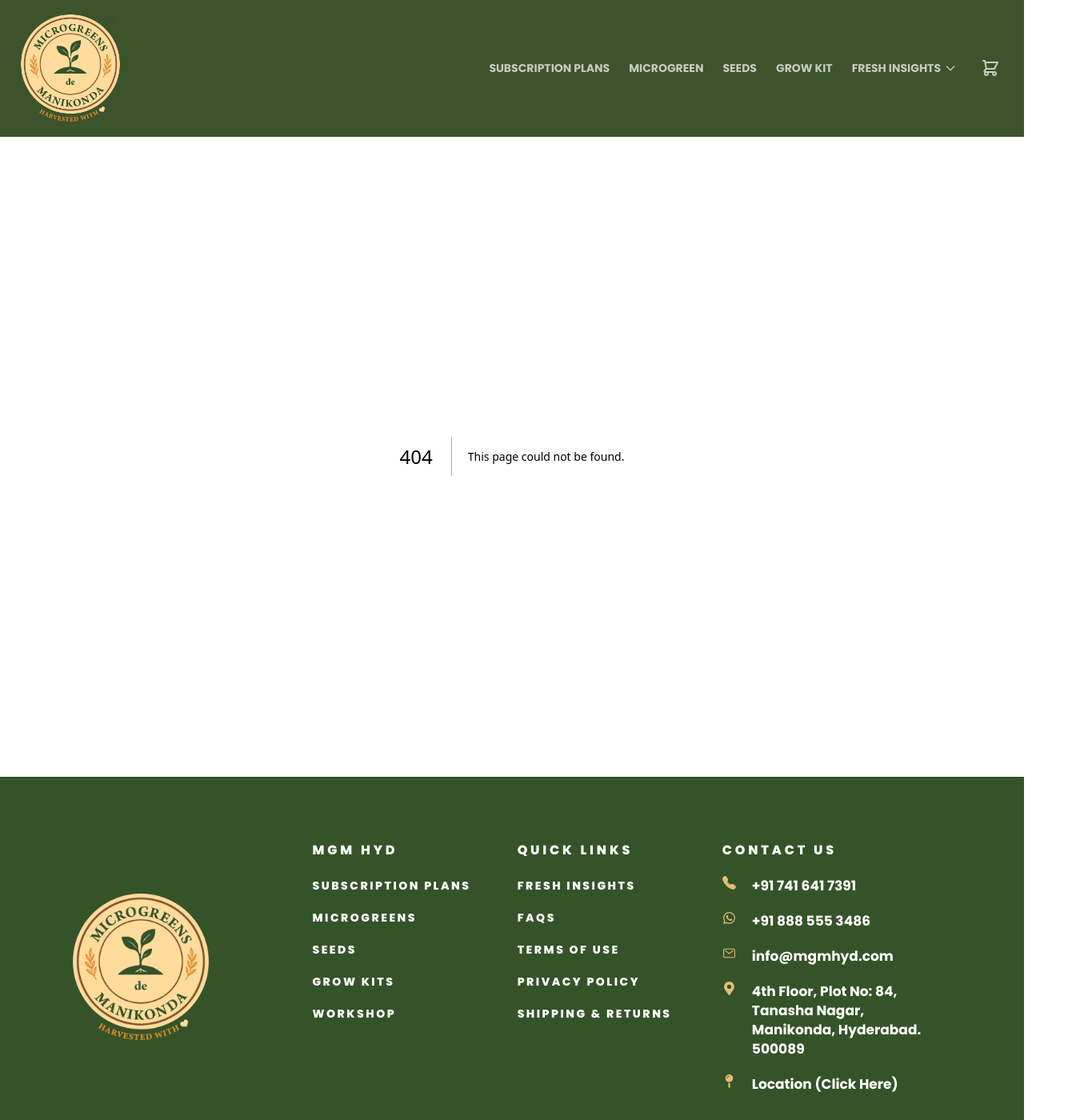
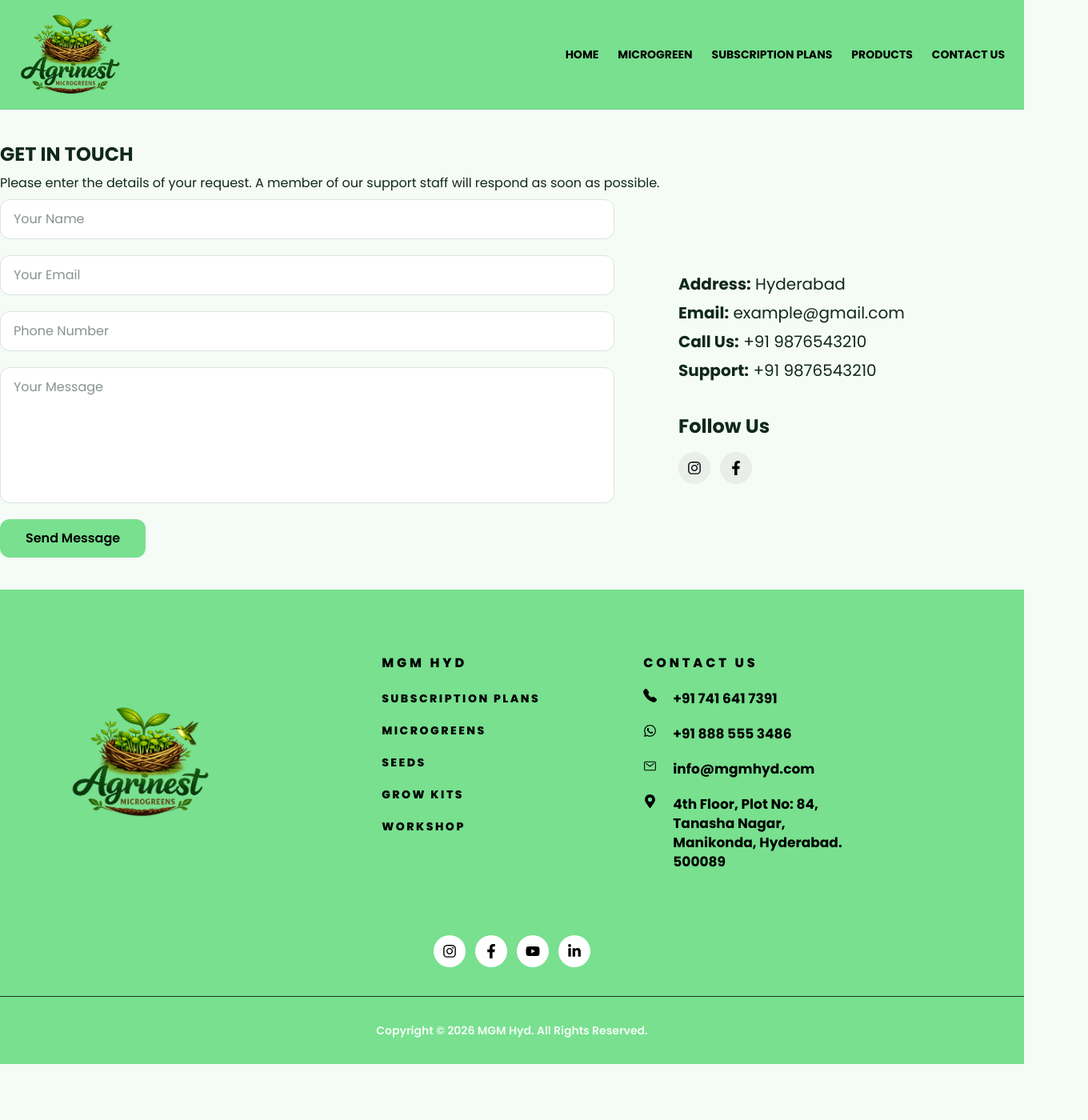
Before and after one commit to agsoft2025/arogyamicrogreens, a Next.js app: page /contact-us in a window 1280 px wide. Before the commit this address had no page. Shown: the top 1400 px of the page at 80% size, 1360 px wide, since content can reach past the window. After the commit the page ends 1330 px from the top, so only its background shows below. Built offline with nearby package versions, Linux system fonts and the light colour scheme.

Commit message:
new changes

```diff
--- a/app/_components/layout/site-footer.tsx
+++ b/app/_components/layout/site-footer.tsx
@@ -1,7 +1,7 @@
 import Image from "next/image";
 
 import { FadeIn } from "@/app/_components/animations/fade-in";
-import logo from "@/assests/mg-logo-01.png";
+import logo from "@/assests/Logo.png";
 import { FaInstagram, FaFacebookF, FaYoutube, FaLinkedinIn, FaWhatsapp, FaMapPin, FaMapMarkerAlt } from "react-icons/fa";
 import { BsFillTelephoneFill } from "react-icons/bs";
 import { IoMailOutline } from "react-icons/io5";
@@ -33,8 +33,8 @@
 export function SiteFooter() {
   return (
     <FadeIn delay={0.15}>
-      <footer className="bg-[#355329] text-white">
-        <div className="mx-auto grid w-full max-w-6xl gap-12 px-6 py-16 md:grid-cols-[1.1fr_0.9fr_0.9fr_1.25fr] md:py-20">
+      <footer className="bg-[#78e08f] text-black">
+        <div className="mx-auto grid w-full max-w-6xl gap-12 px-6 py-16 md:grid-cols-[1.1fr_0.9fr_1.25fr] md:py-20">
           <div className="flex justify-center md:justify-start">
             <Image
               src={logo}
@@ -44,7 +44,7 @@
           </div>
 
           <FooterColumn title="MGM HYD" items={mgmLinks} />
-          <FooterColumn title="Quick Links" items={quickLinks} />
+          {/* <FooterColumn title="Quick Links" items={quickLinks} /> */}
 
           <div>
             <h2 className="text-base font-extrabold uppercase tracking-[0.24em]">
@@ -52,7 +52,7 @@
             </h2>
             <ul className="mt-5 space-y-5 text-[17px] font-bold leading-6">
               <li className="flex gap-5">
-                <span className="text-[#e2bd76]">
+                <span className="text-black">
                   <BsFillTelephoneFill />
                 </span>
                 <a href="tel:+917416417391" className="transition hover:text-[#e2bd76]">
@@ -60,7 +60,7 @@
                 </a>
               </li>
               <li className="flex gap-5">
-                <span className="text-[#e2bd76]">
+                <span className="text-black">
                   <FaWhatsapp />
                 </span>
                 <a href="tel:+918885553486" className="transition hover:text-[#e2bd76]">
@@ -68,7 +68,7 @@
                 </a>
               </li>
               <li className="flex gap-5">
-                <span className="text-[#e2bd76]">
+                <span className="text-black">
                   <IoMailOutline />
                 </span>
                 <a
@@ -79,7 +79,7 @@
                 </a>
               </li>
               <li className="flex gap-5">
-                <span className="text-[#e2bd76]">
+                <span className="text-black">
                   <FaMapMarkerAlt />
                 </span>
                 <address className="not-italic">
@@ -92,8 +92,8 @@
                   500089
                 </address>
               </li>
-              <li className="flex gap-5">
-                <span className="text-[#e2bd76]">
+              {/* <li className="flex gap-5">
+                <span className="text-black">
                   <FaMapPin />
                 </span>
                 <a
@@ -104,7 +104,7 @@
                 >
                   Location (Click Here)
                 </a>
-              </li>
+              </li> */}
             </ul>
           </div>
         </div>
@@ -120,7 +120,7 @@
                 target="_blank"
                 rel="noopener noreferrer"
                 aria-label={social.name}
-                className="flex h-10 w-10 items-center justify-center rounded-full bg-[#e2bd76] text-[#1d2d19] transition hover:bg-white hover:scale-110"
+                className="flex h-10 w-10 items-center justify-center rounded-full bg-[#fff] text-[#1d2d19] transition hover:bg-white hover:scale-110"
               >
                 <Icon size={18} color="#000" />
               </a>
--- a/app/_components/layout/site-header.tsx
+++ b/app/_components/layout/site-header.tsx
@@ -7,7 +7,7 @@
 import { FadeIn } from "@/app/_components/animations/fade-in";
 import { primaryNavigation } from "@/app/_config/navigation";
 import { useCart } from "@/app/_components/cart/cart-context";
-import logo from "@/assests/mg-logo-01.png";
+import logo from "@/assests/Logo.png";
 
 export function SiteHeader() {
   const { openCart, items } = useCart();
@@ -29,7 +29,7 @@
   }, []);
 
   return (
-    <header className="sticky top-0 z-50 border-b border-emerald-950/10 bg-[#3C532B]">
+    <header className="sticky top-0 z-50 border-b border-emerald-950/10 bg-[#78e08f]">
       <div className="mx-auto flex w-full max-w-7xl items-center justify-between gap-6 px-6 py-4">
 
         {/* Logo */}
@@ -44,7 +44,7 @@
 
         {/* Navigation */}
         <nav ref={navRef} aria-label="Primary navigation">
-          <ul className="flex flex-wrap items-center justify-end gap-6 text-sm font-medium text-white/70">
+          <ul className="flex flex-wrap items-center justify-end gap-6 text-sm font-medium text-black">
 
             {primaryNavigation.map((item, index) => (
               <li key={item.href} className="relative">
@@ -57,7 +57,7 @@
                           openDropdown === item.href ? null : item.href
                         )
                       }
-                      className="flex items-center gap-1 text-md font-bold text-white/70 transition hover:text-white"
+                      className="flex items-center gap-1 text-md font-bold text-black transition hover:text-white"
                     >
                       {item.label}
                       <svg
@@ -108,7 +108,7 @@
             ))}
 
             {/* Cart */}
-            <li>
+            {/* <li>
               <FadeIn
                 delay={0.08 * (primaryNavigation.length + 1)}
                 distance={12}
@@ -138,7 +138,7 @@
                   )}
                 </button>
               </FadeIn>
-            </li>
+            </li> */}
 
           </ul>
         </nav>
--- a/app/_config/navigation.ts
+++ b/app/_config/navigation.ts
@@ -5,17 +5,20 @@
 };
 
 export const primaryNavigation: NavigationItem[] = [
+  { href: "/", label: "HOME" },
+  { href: "/microgreen", label: "MICROGREEN" },
   { href: "/subscription", label: "SUBSCRIPTION PLANS" },
-  { href: "/microgreen", label: "MICROGREEN" },
-  { href: "/seeds", label: "SEEDS" },
-  { href: "/grow-kit", label: "GROW KIT" },
-  {
-    href: "/fresh-insights",
-    label: "FRESH INSIGHTS",
-    children: [
-      { href: "/blog-and-recipes", label: "BLOG & RECIPES" },
-      { href: "/stories-and-insights", label: "STORIES & INSIGHTS" },
-      { href: "/news-media", label: "NEWS & MEDIA" },
-    ],
-  },
+  { href: "/product", label: "PRODUCTS" },
+  { href: "/contact-us", label: "CONTACT US" },
+  // { href: "/seeds", label: "SEEDS" },
+  // { href: "/grow-kit", label: "GROW KIT" },
+  // {
+  //   href: "/fresh-insights",
+  //   label: "FRESH INSIGHTS",
+  //   children: [
+  //     { href: "/blog-and-recipes", label: "BLOG & RECIPES" },
+  //     { href: "/stories-and-insights", label: "STORIES & INSIGHTS" },
+  //     { href: "/news-media", label: "NEWS & MEDIA" },
+  //   ],
+  // },
 ];
--- /dev/null
+++ b/app/contact-us/page.tsx
@@ -0,0 +1,100 @@
+import React from 'react'
+import { FaInstagram, FaFacebookF, FaYoutube, FaLinkedinIn, FaWhatsapp, FaMapPin, FaMapMarkerAlt } from "react-icons/fa";
+
+const socials = [
+    { name: "instagram", icon: FaInstagram, route: "https://www.instagram.com/mgmhyd" },
+    { name: "facebook", icon: FaFacebookF, route: "https://www.facebook.com/mgmhyd" }
+];
+
+const Page = () => {
+    return (
+        <div className='max-w-7xl m-auto py-10'>
+            <div>
+                <h1 className='text-2xl font-bold'>GET IN TOUCH</h1>
+                <p className='py-2 max-w-5xl'>Please enter the details of your request. A member of our support staff will respond as soon as possible.</p>
+            </div>
+            <div className='grid grid-cols-1 md:grid-cols-[60%_40%] gap-20 items-center'>
+
+                {/* Contact Form */}
+                <div>
+                    <form className='flex flex-col gap-5'>
+                        <input
+                            type="text"
+                            placeholder="Your Name"
+                            className="w-full rounded-xl border border-[#d9e6db] bg-white px-4 py-3 outline-none focus:border-primary"
+                        />
+
+                        <input
+                            type="email"
+                            placeholder="Your Email"
+                            className="w-full rounded-xl border border-[#d9e6db] bg-white px-4 py-3 outline-none focus:border-primary"
+                        />
+
+                        <input
+                            type="tel"
+                            placeholder="Phone Number"
+                            className="w-full rounded-xl border border-[#d9e6db] bg-white px-4 py-3 outline-none focus:border-primary"
+                        />
+
+                        <textarea
+                            rows={6}
+                            placeholder="Your Message"
+                            className="w-full rounded-xl border border-[#d9e6db] bg-white px-4 py-3 outline-none focus:border-primary resize-none"
+                        />
+
+                        <button
+                            type="submit"
+                            className="w-fit rounded-xl bg-primary px-8 py-3 font-semibold text-black transition hover:scale-105"
+                        >
+                            Send Message
+                        </button>
+                    </form>
+                </div>
+
+                {/* Contact Info */}
+                <div>
+                    <div className='flex flex-col text-xl gap-2'>
+                        <p>
+                            <span className='font-bold'>Address:</span> Hyderabad
+                        </p>
+
+                        <p>
+                            <span className='font-bold'>Email:</span> example@gmail.com
+                        </p>
+
+                        <p>
+                            <span className='font-bold'>Call Us:</span> +91 9876543210
+                        </p>
+
+                        <p>
+                            <span className='font-bold'>Support:</span> +91 9876543210
+                        </p>
+                    </div>
+
+                    <h1 className='text-2xl font-bold mt-10'>Follow Us</h1>
+
+                    <div className='flex gap-3 mt-4'>
+                        {socials.map((social) => {
+                            const Icon = social.icon;
+
+                            return (
+                                <a
+                                    key={social.name}
+                                    href={social.route}
+                                    target="_blank"
+                                    rel="noopener noreferrer"
+                                    aria-label={social.name}
+                                    className="flex h-10 w-10 items-center justify-center rounded-full bg-[#ccc]/30 text-[#1d2d19] transition hover:bg-white hover:scale-110"
+                                >
+                                    <Icon size={18} color="#000" />
+                                </a>
+                            );
+                        })}
+                    </div>
+                </div>
+            </div>
+        </div>
+    )
+}
+
+export default Page
--- a/app/globals.css
+++ b/app/globals.css
@@ -4,12 +4,15 @@
   --background: #f5fbf6;
   --foreground: #10281d;
   --surface: #ffffff;
+  --primary-color: #78e08f;
 }
 
 @theme inline {
   --color-background: var(--background);
   --color-foreground: var(--foreground);
   --color-surface: var(--surface);
+  --color-primary: var(--primary-color);
+
   --font-sans: var(--font-poppins);
   --font-serif: var(--font-playfair);
   --font-mono: "Poppins", monospace;
--- a/app/subscription/page.tsx
+++ b/app/subscription/page.tsx
@@ -7,12 +7,11 @@
 import { useCart } from "@/app/_components/cart/cart-context";
 import heroImage from "@/assests/mg-header-01.jpg";
 import benefitsImage from "@/assests/subscription-plan.jpg";
-
-const planGroups = ["Single", "Couple", "Family"];
+import { useRouter } from "next/navigation";
 
 const plans = [
   {
-    billing: "Monthly",
+    billing: "Weekly",
     audience: "Single",
     price: "999",
     suffix: "/month",
@@ -25,7 +24,7 @@
     ],
   },
   {
-    billing: "Quarterly",
+    billing: "Monthly",
     audience: "Single",
     price: "2,799",
     suffix: "/3 mo",
@@ -39,7 +38,7 @@
     ],
   },
   {
-    billing: "Half Yearly",
+    billing: "Quarterly",
     audience: "Single",
     price: "4,999",
     suffix: "/6 mo",
@@ -49,19 +48,6 @@
       "No reordering, fully planned",
       "Access to exclusive recipes",
       "Save 17% vs monthly",
-    ],
-  },
-  {
-    billing: "Yearly",
-    audience: "Single",
-    price: "8,999",
-    suffix: "/year",
-    accent: "bg-[#62696b]",
-    bullets: [
-      "52 deliveries across the year",
-      "Best value, zero effort subscription",
-      "First access to all new launches",
-      "Save 25% vs monthly",
     ],
   },
   {
@@ -76,99 +62,7 @@
       "Flexible delivery schedule",
       "Great value for sharing",
     ],
-  },
-  {
-    billing: "Quarterly",
-    audience: "Couple",
-    price: "5,299",
-    suffix: "/3 mo",
-    accent: "bg-[#dc2626]",
-    featured: true,
-    bullets: [
-      "6 double-portion deliveries",
-      "Priority access for couples",
-      "Locked pricing for 3 months",
-      "Save 12% vs monthly",
-    ],
-  },
-  {
-    billing: "Half Yearly",
-    audience: "Couple",
-    price: "9,999",
-    suffix: "/6 mo",
-    accent: "bg-[#059669]",
-    bullets: [
-      "12 double-portion deliveries",
-      "Planned supply for couples",
-      "Exclusive couple recipes",
-      "Save 17% vs monthly",
-    ],
-  },
-  {
-    billing: "Yearly",
-    audience: "Couple",
-    price: "16,999",
-    suffix: "/year",
-    accent: "bg-[#7c2d12]",
-    bullets: [
-      "24 double-portion deliveries",
-      "Best value for couples",
-      "First access to couple packages",
-      "Save 22% vs monthly",
-    ],
-  },
-  {
-    billing: "Monthly",
-    audience: "Family",
-    price: "3,499",
-    suffix: "/month",
-    accent: "bg-[#f59e0b]",
-    bullets: [
-      "High quantity for daily family use",
-      "Weekly reliable deliveries",
-      "Mix of multiple varieties",
-      "Designed for a household of 4",
-    ],
-  },
-  {
-    billing: "Quarterly",
-    audience: "Family",
-    price: "9,999",
-    suffix: "/3 mo",
-    accent: "bg-[#d97706]",
-    bullets: [
-      "Curated weekly nutrition supply",
-      "Flexible scheduling options",
-      "Built for uninterrupted usage",
-      "Save 17% vs monthly",
-    ],
-  },
-  {
-    billing: "Half Yearly",
-    audience: "Family",
-    price: "17,999",
-    suffix: "/6 mo",
-    accent: "bg-[#9333ea]",
-    bullets: [
-      "Stable uninterrupted long-term supply",
-      "No gaps, no reordering needed",
-      "Ideal for consistent healthy eating",
-      "Save 25% vs monthly",
-    ],
-  },
-  {
-    billing: "Yearly",
-    audience: "Family",
-    price: "24,999",
-    suffix: "/year",
-    accent: "bg-[#7c3aed]",
-    bullets: [
-      "Maximum savings across all plans",
-      "Fully predictable yearly supply",
-      "Best for committed health routines",
-      "Save 48% vs monthly",
-    ],
-  },
+  }
 ];
 
 const benefits = [
@@ -220,6 +114,7 @@
 export default function SubscriptionPage() {
   const [selectedGroup, setSelectedGroup] = useState("Single");
   const { addToCart } = useCart();
+  const router = useRouter();
 
   const filteredPlans = plans.filter(plan => plan.audience === selectedGroup);
 
@@ -271,32 +166,11 @@
               Subscription Plans
             </h2>
             <p className="mt-5 text-sm leading-6 text-[#25352f]/80">
-              Our microgreens subscription plans are designed for individuals,
-              couples, and families who want fresh, locally grown microgreens
-              delivered regularly across Hyderabad. Choose a plan that fits your
-              household and let us handle the rest.
+              Our microgreen subscription plans are designed for every household, combining locally grown microgreens with thoughtfully curated meal plans and regular deliveries across Hyderabad.
             </p>
           </FadeIn>
 
-          <FadeIn delay={0.08} distance={16}>
-            <div className="mt-12 overflow-hidden rounded-full bg-[#303030] shadow-[0_18px_38px_rgba(15,23,42,0.16)]">
-              <div className="grid min-h-[86px] grid-cols-1 sm:grid-cols-3">
-                {planGroups.map((group, index) => (
-                  <button
-                    key={group}
-                    type="button"
-                    onClick={() => setSelectedGroup(group)}
-                    className={`px-8 py-6 text-center text-3xl font-extrabold uppercase tracking-[0.04em] text-white transition ${selectedGroup === group ? "bg-[#acd6bd]" : "hover:bg-white/5"
-                      }`}
-                  >
-                    {group}
-                  </button>
-                ))}
-              </div>
-            </div>
-          </FadeIn>
-
-          <div className="mx-auto mt-12 grid max-w-4xl gap-0 md:grid-cols-2 lg:grid-cols-4">
+          <div className="mx-auto mt-12 grid max-w-4xl gap-0 md:grid-cols-2 lg:grid-cols-3">
             {filteredPlans.map((plan, index) => (
               <FadeIn
                 key={`${plan.audience}-${plan.billing}`}
@@ -353,7 +227,7 @@
 
                   <button
                     type="button"
-                    onClick={() => handleSubscribe(plan)}
+                    onClick={() => router.push("/contact-us")}
                     className={`mt-8 self-center rounded-full px-6 py-3 text-[10px] font-extrabold uppercase tracking-[0.12em] text-white shadow-[0_12px_20px_rgba(15,23,42,0.18)] transition hover:-translate-y-0.5 ${plan.accent}`}
                   >
                     Subscribe
```
Also changed, not shown: assests/Logo.png (added).
